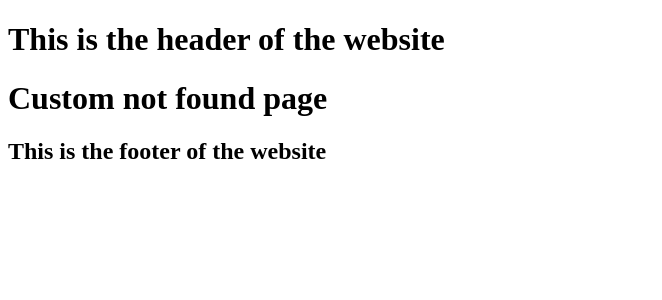
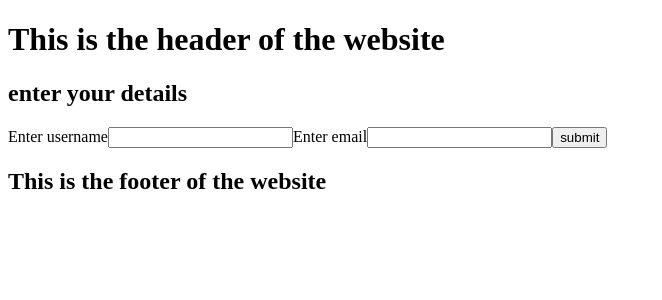
Before and after one commit to komalsathvik/Nextjs-lab, a Next.js app in the folder my-app/: page /details in a window 1280 px wide. Before the commit this address had no page. Shown: the top 300 px of the page, without its empty margins (0-662 px from the left). Built offline with nearby package versions, Linux system fonts and the light colour scheme.

Commit message:
started working on db

```diff
--- a/my-app/src/app/about/page.jsx
+++ b/my-app/src/app/about/page.jsx
@@ -3,6 +3,7 @@ function About() {
   return (
     <>
       <h1>About folder</h1>
+      <h2>Hello welcome to about section</h2>
     </>
   );
 }
--- a/my-app/src/app/api/about/route.js
+++ b/my-app/src/app/api/about/route.js
@@ -1,6 +1,6 @@
 export function GET(request) {
   const theme = request.cookies.get("theme");
-  console.log(theme);
+  console.log(theme.value);
   return Response.json(
     { name: "sathvik", route: "about" },
     {
--- /dev/null
+++ b/my-app/src/app/api/details/route.js
@@ -0,0 +1,5 @@
+export async function POST(request) {
+  const data = await request.json();
+  console.log(data.username);
+  return new Response({ message: "success" }, { status: 201 });
+}
--- /dev/null
+++ b/my-app/src/app/api/ss/route.js
@@ -0,0 +1,3 @@
+export function GET() {
+  return Response.json({ data: "hello" });
+}
--- /dev/null
+++ b/my-app/src/app/details/page.jsx
@@ -0,0 +1,30 @@
+"use client";
+import axios from "axios";
+import React, { useState } from "react";
+export default function GetDetails() {
+  let [username, setUsername] = useState("");
+  let [email, setEmail] = useState("");
+  let [isEntered, setIsEntered] = useState(false);
+  async function handleSubmit(e) {
+    e.preventDefault();
+    const res = await axios.post("/api/details", { username, email });
+    setIsEntered(true);
+    console.log(res);
+  }
+  return !isEntered ? (
+    <>
+      <h2>enter your details</h2>
+      <form onSubmit={handleSubmit}>
+        Enter username
+        <input type="text" onChange={(e) => setUsername(e.target.value)} />
+        Enter email
+        <input type="email" onChange={(e) => setEmail(e.target.value)} />
+        <button type="submit">submit</button>
+      </form>
+    </>
+  ) : (
+    <>
+      <h2>welcome {username}</h2>
+    </>
+  );
+}
--- /dev/null
+++ b/package.json
@@ -0,0 +1,6 @@
+{
+  "dependencies": {
+    "axios": "^1.11.0",
+    "mongoose": "^8.18.0"
+  }
+}
```
Also changed, not shown: 1 other file (tests, documents, lock files or other folders).
